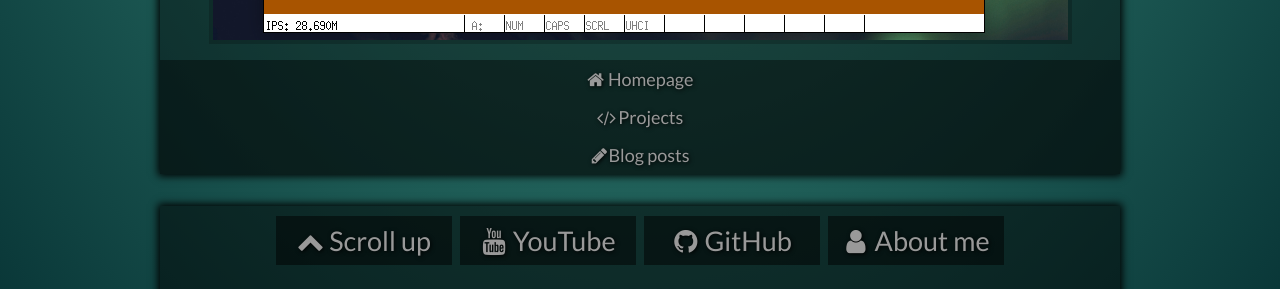
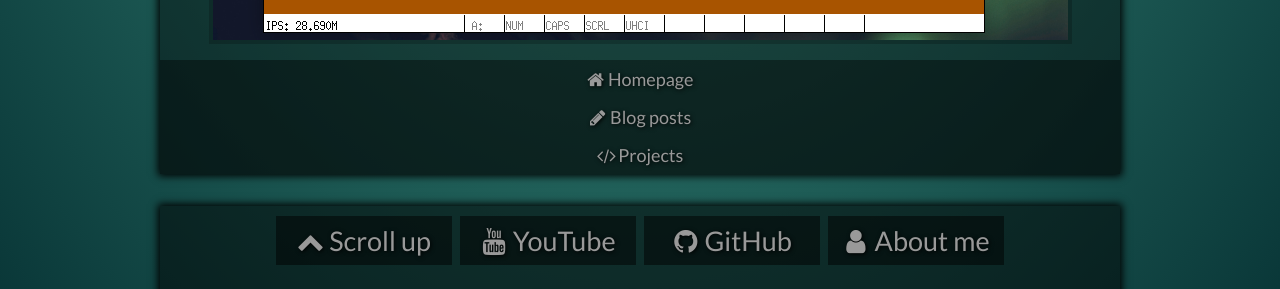
Before and after one commit to pajadam/blog.pajadam.me, a Jekyll site: the page built from _posts/projects/2016-06-13-Bootloader for Gynvael.Coldwind OS.markdown, in a window 1280 px wide. Shown: the part 1515-1804 px from the top of the page. Built offline with Jekyll 4.4.1, drawn with Linux system fonts in a browser that asks for light colours.

Commit message:
Changed order of buttons at the end of post.

```diff
--- a/_layouts/post.html
+++ b/_layouts/post.html
@@ -24,8 +24,8 @@
               </div>
 
               <a title="Home page" href="/" class="button icon-home"> Homepage</a>
+              <a title="Blog posts" href="/posts/" class="button icon-blog"> Blog posts</a>
               <a title="Projects" href="/projects/" class="button icon-code"> Projects</a>
-              <a title="Blog posts" href="/posts/" class="button icon-blog">Blog posts</a>
 
           </div>
 
```
